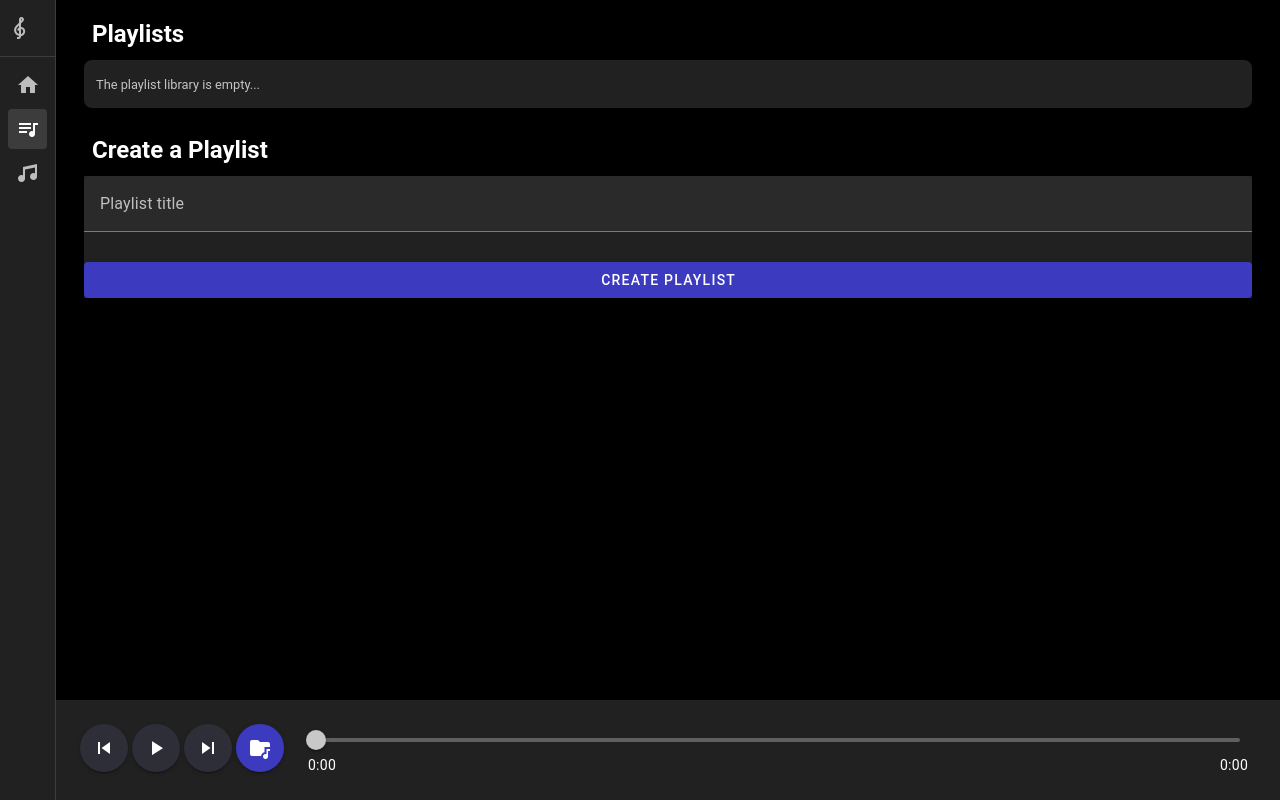
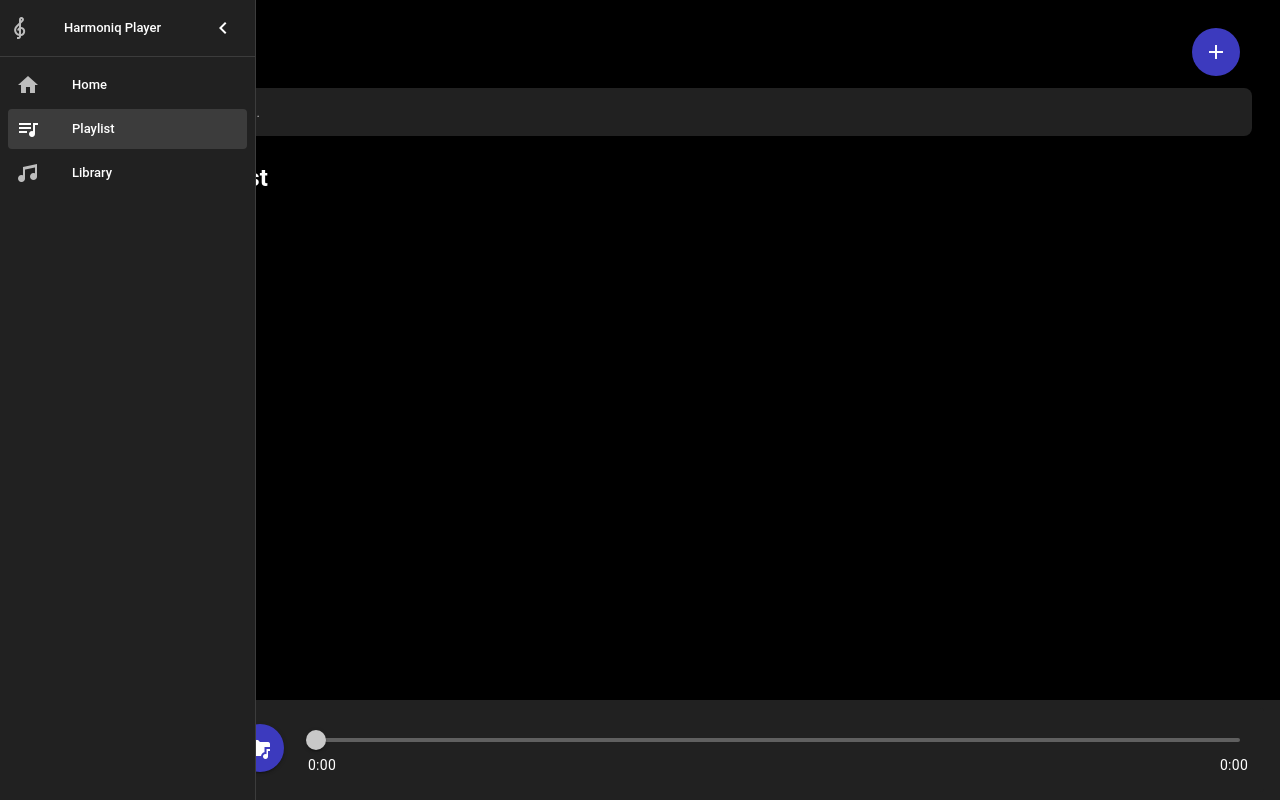
Before and after one commit to SajjadHadi/Harmoniq, a Vue app: page /playlist in a window 1280 px wide. Built offline with nearby package versions, Linux system fonts and the light colour scheme.

Commit message:
Fix some bugs, and Enhance playlist creation

```diff
--- a/src/components/common/Drawer.vue
+++ b/src/components/common/Drawer.vue
@@ -12,6 +12,8 @@ const rail = ref(true);
       :rail="rail"
       permanent
       @click="rail = false"
+      @mouseleave="rail = true"
+      @mouseenter="rail = false"
   >
     <v-list-item
         prepend-icon="mdi-music-clef-treble"
--- a/src/components/common/List.vue
+++ b/src/components/common/List.vue
@@ -61,7 +61,7 @@ const toggleEdit = (itemId: string) => {
               icon
               color="warning"
               variant="text"
-              @click="onEdit(item.id)">
+              @click.stop="onEdit(item.id)">
             <v-icon>mdi-pencil</v-icon>
             <v-tooltip activator="parent" location="bottom">Edit</v-tooltip>
           </v-btn>
@@ -71,7 +71,7 @@ const toggleEdit = (itemId: string) => {
               icon
               color="accent"
               variant="text"
-              @click="onAdd(item.id)">
+              @click.stop="onAdd(item.id)">
             <v-icon>mdi-plus</v-icon>
             <v-tooltip activator="parent" location="bottom">Add to Playlist</v-tooltip>
           </v-btn>
@@ -80,7 +80,7 @@ const toggleEdit = (itemId: string) => {
               icon
               color="grey"
               variant="text"
-              @click="toggleEdit(item.id)">
+              @click.stop="toggleEdit(item.id)">
             <v-icon>mdi-close</v-icon>
             <v-tooltip activator="parent" location="bottom">Close</v-tooltip>
           </v-btn>
@@ -91,7 +91,7 @@ const toggleEdit = (itemId: string) => {
             icon
             color="grey"
             variant="text"
-            @click="toggleEdit(item.id)">
+            @click.stop="toggleEdit(item.id)">
           <v-icon>mdi-dots-horizontal</v-icon>
           <v-tooltip activator="parent" location="bottom">More Options</v-tooltip>
         </v-btn>
--- /dev/null
+++ b/src/components/library/CreatePlaylist.vue
@@ -0,0 +1,77 @@
+<script lang="ts" setup>
+import { ref } from "vue";
+import { usePlaylistStore } from "../../stores/PlaylistStore.ts";
+
+const store = usePlaylistStore();
+const dialog = ref(false);
+const title = ref<string>("");
+const form = ref();
+
+const playlistRules = [
+  (value: string) => {
+    if (!value) return "Playlist title is required";
+    if (value.length > 128) return "Playlist title must be smaller than 128 characters";
+    return true;
+  }
+];
+
+const handleSubmit = () => {
+  if (!form.value.isValid) return;
+  try {
+    store.createPlaylist(title.value);
+    resetForm();
+    dialog.value = false;
+  } catch (error) {
+    console.error("Error creating playlist:", error);
+  }
+};
+
+const resetForm = () => {
+  title.value = "";
+  form.value.reset();
+  form.value.resetValidation();
+};
+</script>
+
+<template>
+  <div class="pa-4 text-center">
+    <v-btn
+        icon="mdi-plus"
+        color="secondary"
+        @click="dialog = true"
+    ></v-btn>
+
+    <v-dialog
+        v-model="dialog"
+        max-width="400"
+    >
+      <v-card title="Create Playlist" class="rounded-xl pa-2">
+        <v-card-text>
+          <v-form ref="form" @submit.prevent="handleSubmit">
+            <v-text-field
+                v-model="title"
+                :rules="playlistRules"
+                clearable
+                label="Playlist title"
+            />
+          </v-form>
+        </v-card-text>
+
+        <v-divider></v-divider>
+
+        <v-card-actions>
+          <v-spacer></v-spacer>
+
+          <v-btn text="Close" variant="plain" @click="dialog = false"></v-btn>
+
+          <v-btn
+              color="secondary"
+              text="Save"
+              variant="elevated"
+              @click="handleSubmit"
+          ></v-btn>
+        </v-card-actions>
+      </v-card>
+    </v-dialog>
+  </div>
+</template>
--- a/src/components/library/PlaylistForm.vue
+++ /dev/null
@@ -1,51 +0,0 @@
-<script lang="ts" setup>
-import { ref } from "vue";
-import { usePlaylistStore } from "../../stores/PlaylistStore.ts";
-
-const store = usePlaylistStore();
-const title = ref<string>("");
-const form = ref();
-
-const playlistRules = [
-  (value: string) => {
-    if (!value) return "Playlist title is required";
-    if (value.length > 128) return "Playlist title must be smaller than 128 characters";
-    return true;
-  }
-];
-
-const handleSubmit = () => {
-  if (!form.value.isValid) return;
-  try {
-    store.createPlaylist(title.value);
-    resetForm();
-  } catch (error) {
-    console.error("Error creating playlist:", error);
-  }
-};
-
-const resetForm = () => {
-  title.value = "";
-  form.value.reset();
-  form.value.resetValidation();
-};
-</script>
-
-<template>
-  <v-sheet>
-    <v-form ref="form" @submit.prevent="handleSubmit">
-      <v-text-field
-          v-model="title"
-          :rules="playlistRules"
-          clearable
-          label="Playlist title"/>
-      <v-btn
-          block
-          class="mt-2"
-          color="secondary"
-          type="submit">
-        Create Playlist
-      </v-btn>
-    </v-form>
-  </v-sheet>
-</template>
--- a/src/components/modals/SelectPlaylist.vue
+++ b/src/components/modals/SelectPlaylist.vue
@@ -24,7 +24,7 @@ const selectedPlaylist = ref('');
 <template>
   <div class="pa-4 text-center">
     <v-dialog v-model="modelIsActive" width="auto" scrollable>
-      <v-card prepend-icon="mdi-earth" title="Select Playlist(s)">
+      <v-card prepend-icon="mdi-playlist-music" title="Select Playlist">
         <v-divider class="mt-3"></v-divider>
 
         <v-card-text class="px-4" style="height: 300px;">
@@ -47,7 +47,7 @@ const selectedPlaylist = ref('');
           <v-btn text @click="emit('close')">Close</v-btn>
           <v-spacer></v-spacer>
           <v-btn
-              color="surface-variant"
+              color="secondary"
               text
               variant="flat"
               @click="emit('save', selectedPlaylist)"
--- a/src/pages/Playlists.vue
+++ b/src/pages/Playlists.vue
@@ -1,7 +1,7 @@
 <script setup lang="ts">
 
 import PlaylistsList from "../components/library/PlaylistsList.vue";
-import PlaylistForm from "../components/library/PlaylistForm.vue";
+import CreatePlaylist from "../components/library/CreatePlaylist.vue";
 </script>
 
 <template>
@@ -10,7 +10,10 @@ import PlaylistForm from "../components/library/PlaylistForm.vue";
     <!-- Playlists Section -->
     <v-row>
       <v-col>
-        <h2 class="mb-2 pl-2">Playlists</h2>
+        <v-row class="d-flex align-center justify-space-between pa-2">
+          <h2 class="mb-2 pl-2">Playlists</h2>
+          <CreatePlaylist/>
+        </v-row>
         <PlaylistsList :limit="5"/>
       </v-col>
     </v-row>
@@ -19,7 +22,7 @@ import PlaylistForm from "../components/library/PlaylistForm.vue";
     <v-row>
       <v-col>
         <h2 class="mb-2 pl-2">Create a Playlist</h2>
-        <PlaylistForm/>
+
       </v-col>
     </v-row>
   </v-container>
```
